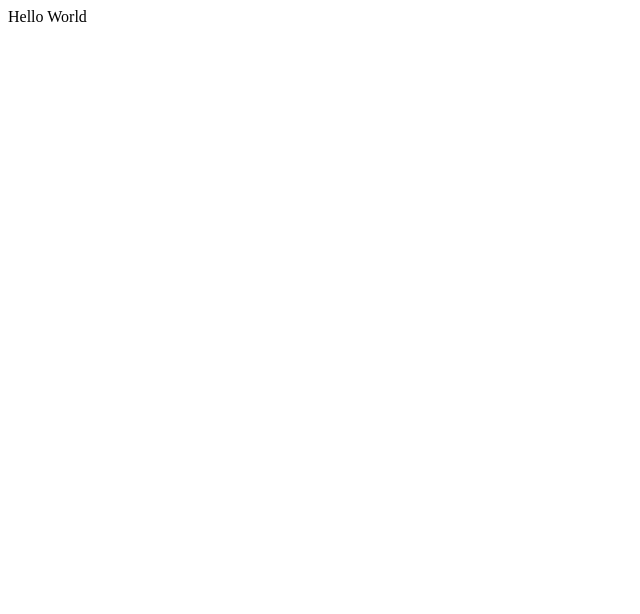
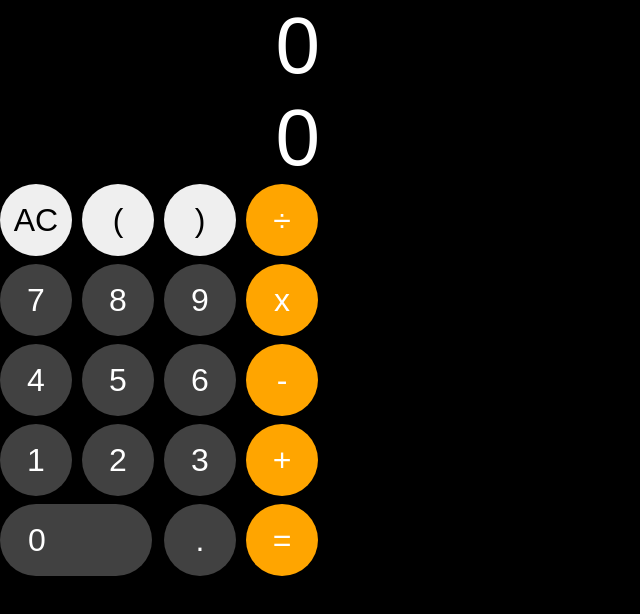
Before and after one commit to fredrosselet/calculator, a React app: page / in a window 1280 px wide. Shown: the top 614 px of the page, without its empty margins (0-640 px from the left). Built offline with nearby package versions, Linux system fonts and the light colour scheme.

Commit message:
implemented component outline, basic CSS and functionality

```diff
--- a/client/App.jsx
+++ b/client/App.jsx
@@ -1,10 +1,13 @@
 import React from 'react';
+import Result from './components/Result.jsx';
+import Inputs from './components/Inputs.jsx';
 
-const App = () => {
-  return (
-    <div>Hello World</div>
-  );
-};
+const App = () => (
+  <div className="calculator">
+    <Result/>
+    <Inputs/>
+  </div>
+);
 
 
 
--- /dev/null
+++ b/client/components/Inputs.jsx
@@ -0,0 +1,24 @@
+import React, { useState } from 'react';
+
+const Inputs = (props)  => {
+  const characters = ['(', ')', '÷', '7', '8', '9', 'x', '4', '5', '6', '-', '1', '2', '3', '+'];
+
+  const [operation, setOperation] = useState('');
+
+  return (
+    <div>
+      <div className="operation">{operation ? operation  : '0'}</div>
+      <div className="buttonPad">
+        <button className="AC" onClick={() => setOperation('')}>AC</button>
+        {characters.map((character, index) =>
+          <button className={character} key={index} onClick={() => setOperation(operation + character)}>{character}</button>
+        )}
+        <button className="0" onClick={() => operation ? setOperation(operation + '0') : null}>0</button>
+        <button className="." onClick={() => operation ? setOperation(operation + '.') : setOperation('0.')}>.</button>
+        <button className="=" onClick={() => console.log(operation) /* submit function will go here */}>=</button>
+      </div>
+    </div>
+  );
+};
+
+export default Inputs;
--- /dev/null
+++ b/client/components/Result.jsx
@@ -0,0 +1,7 @@
+import React from 'react';
+
+const Result = (props) => (
+  <div className="result">{0}</div>
+);
+
+export default Result;
--- a/package.json
+++ b/package.json
@@ -23,6 +23,7 @@
     "@babel/preset-env": "^7.15.6",
     "@babel/preset-react": "^7.14.5",
     "babel-loader": "^8.2.2",
+    "cors": "^2.8.5",
     "express": "^4.17.1",
     "nodemon": "^2.0.13",
     "react": "^17.0.2",
--- a/public/styles.css
+++ b/public/styles.css
@@ -0,0 +1,62 @@
+body {
+  background-color: black;
+  color: white;
+  font-family: Arial, Helvetica, sans-serif;
+  font-size: 80px;
+  margin: auto;
+}
+
+button {
+  height: 72px;
+  width: 72px;
+  border: none;
+  border-radius: 50%;
+  font-size: 32px;
+}
+
+.calculator {
+  display: block;
+}
+
+.result, .operation, .buttonPad {
+  width: 320px;
+  text-align: right;
+}
+
+.buttonPad {
+  display: grid;
+  grid-template-columns: 1fr 1fr 1fr 1fr;
+  grid-gap: 8px;
+}
+
+.AC,
+.\28, /* ( */
+.\29 /* ) */
+{
+  color: #000000;
+  background-color: #efefef;
+}
+
+.÷,
+.x,
+.\2D, /* - */
+.\2B, /* + */
+.\3D /* = */
+{
+  color: #ffffff;
+  background-color: orange;
+}
+
+.\31, .\32, .\33, .\34, .\35, .\36, .\37, .\38, .\39, .\30, .\2E /* 1, 2, 3, 4, 5, 6, 7, 8, 9, 0, . */
+{
+  color: #ffffff;
+  background-color: rgb(65, 65, 65);
+}
+
+.\30 { /* 0 */
+  grid-column: span 2;
+  width: 152px;
+  padding: 0 28px;
+  text-align: left;
+  border-radius: 40px;
+}
```
Also changed, not shown: client/components/Operation.jsx (added, +7 -0 lines), 1 other file (tests, documents, lock files or other folders).
